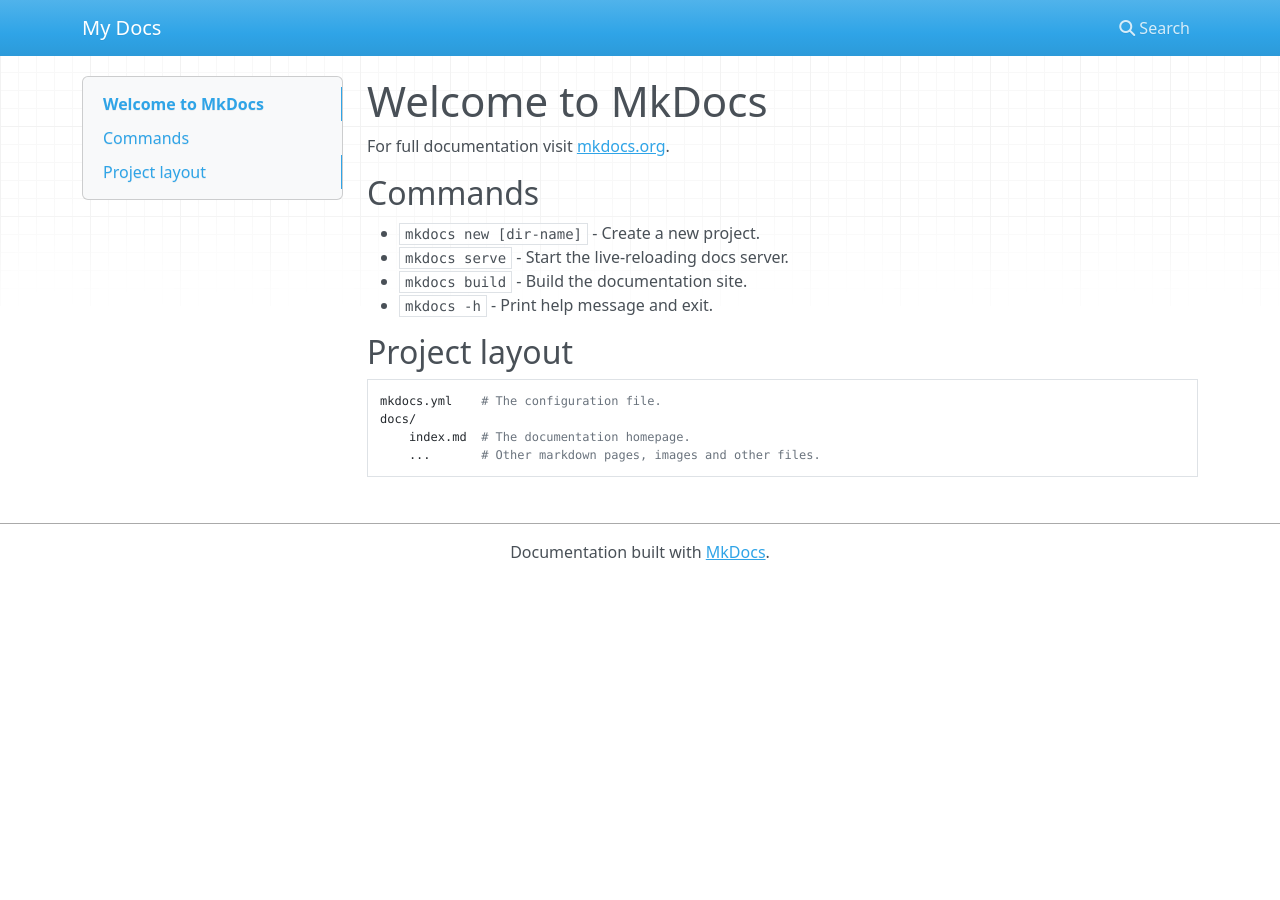
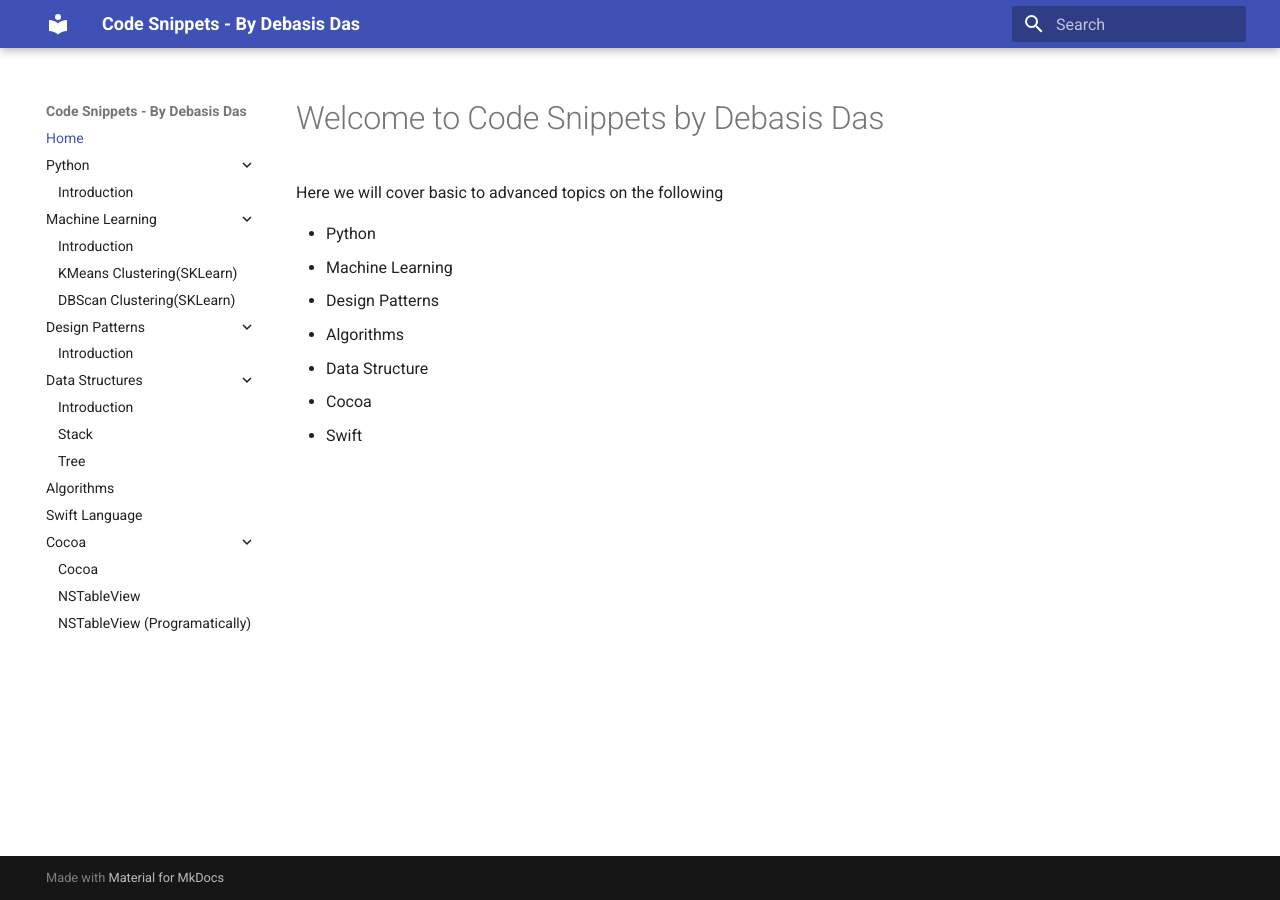
Before and after one commit to debasisdas1/debasisdas1.github.io, an MkDocs documentation site: the page built from docs/index.md, in a window 1280 px wide. Built offline with MkDocs 1.6.1 and Material for MkDocs 9.7.7, drawn with Linux system fonts in a browser that asks for light colours; nearby versions of some CDN libraries.

Commit message:
Debasis: Machine learning Samples

```diff
--- a/docs/index.md
+++ b/docs/index.md
@@ -1,17 +1,12 @@
-# Welcome to MkDocs
+# Welcome to Code Snippets by Debasis Das
 
-For full documentation visit [mkdocs.org](https://www.mkdocs.org).
 
-## Commands
+Here we will cover basic to advanced topics on the following
 
-* `mkdocs new [dir-name]` - Create a new project.
-* `mkdocs serve` - Start the live-reloading docs server.
-* `mkdocs build` - Build the documentation site.
-* `mkdocs -h` - Print help message and exit.
-
-## Project layout
-
-    mkdocs.yml    # The configuration file.
-    docs/
-        index.md  # The documentation homepage.
-        ...       # Other markdown pages, images and other files.
+- Python
+- Machine Learning
+- Design Patterns
+- Algorithms
+- Data Structure
+- Cocoa
+- Swift
--- a/mkdocs.yml
+++ b/mkdocs.yml
@@ -1 +1,44 @@
-site_name: My Docs
+site_name: Code Snippets - By Debasis Das
+nav:
+  - Home: 'index.md'
+  - Python:
+    - Introduction: 'Python/Python.md'
+
+  - Machine Learning:
+    - Introduction: 'MachineLearning/Machinelearning.md'
+    - KMeans Clustering(SKLearn): 'MachineLearning/KMeans_Clustering/KMeans_Clustering.md'
+    - DBScan Clustering(SKLearn): 'MachineLearning/DBScan_Clustering/DBScan_Clustering.md'
+
+  - Design Patterns:
+    - Introduction: 'DesignPattern/Designpatterns.md'
+  - Data Structures:
+    - Introduction: 'Datastructures/Datastructures.md'
+    - Stack: 'Datastructures/Stack.md'
+    - Tree: 'Datastructures/Tree.md'
+  - Algorithms: 'Algorithms/Algorithms.md'
+  - Swift Language: 'Swift/Swift.md'
+  - Cocoa:
+    - Cocoa: 'Cocoa/Cocoa.md'
+    - NSTableView: 'Cocoa/NSTableView.md'
+    - NSTableView (Programatically): 'Cocoa/NSTableView_programatically.md'
+
+theme:
+    name: material
+    nav_style: dark
+    features:
+        - navigation.expand
+markdown_extensions:
+  - pymdownx.highlight
+  - pymdownx.superfences
+
+#    palette:
+#        - media: "(prefers-color-scheme: light)"
+#          scheme: default
+#          toggle:
+#            icon: material/toggle-switch-off-outline
+#            name: Switch to dark mode
+#        - media: "(prefers-color-scheme: dark)"
+#          scheme: slate
+#          toggle:
+#            icon: material/toggle-switch
+#            name: Switch to light mode
```
Also changed, not shown: docs/Cocoa/Cocoa.md (added, +10 -0 lines), docs/Datastructures/Datastructures.md (added, +20 -0 lines), docs/Datastructures/Stack.md (added, +68 -0 lines), docs/Datastructures/Tree.md (added, +111 -0 lines), docs/MachineLearning/DBScan_Clustering/DBScan_Clustering.md (added, +136 -0 lines), docs/MachineLearning/KMeans_Clustering/KMeans_Clustering.md (added, +65 -0 lines), docs/MachineLearning/DBScan_Clustering/output_1_1.png (added), docs/MachineLearning/KMeans_Clustering/output_1_2.png (added), 5 other files.
